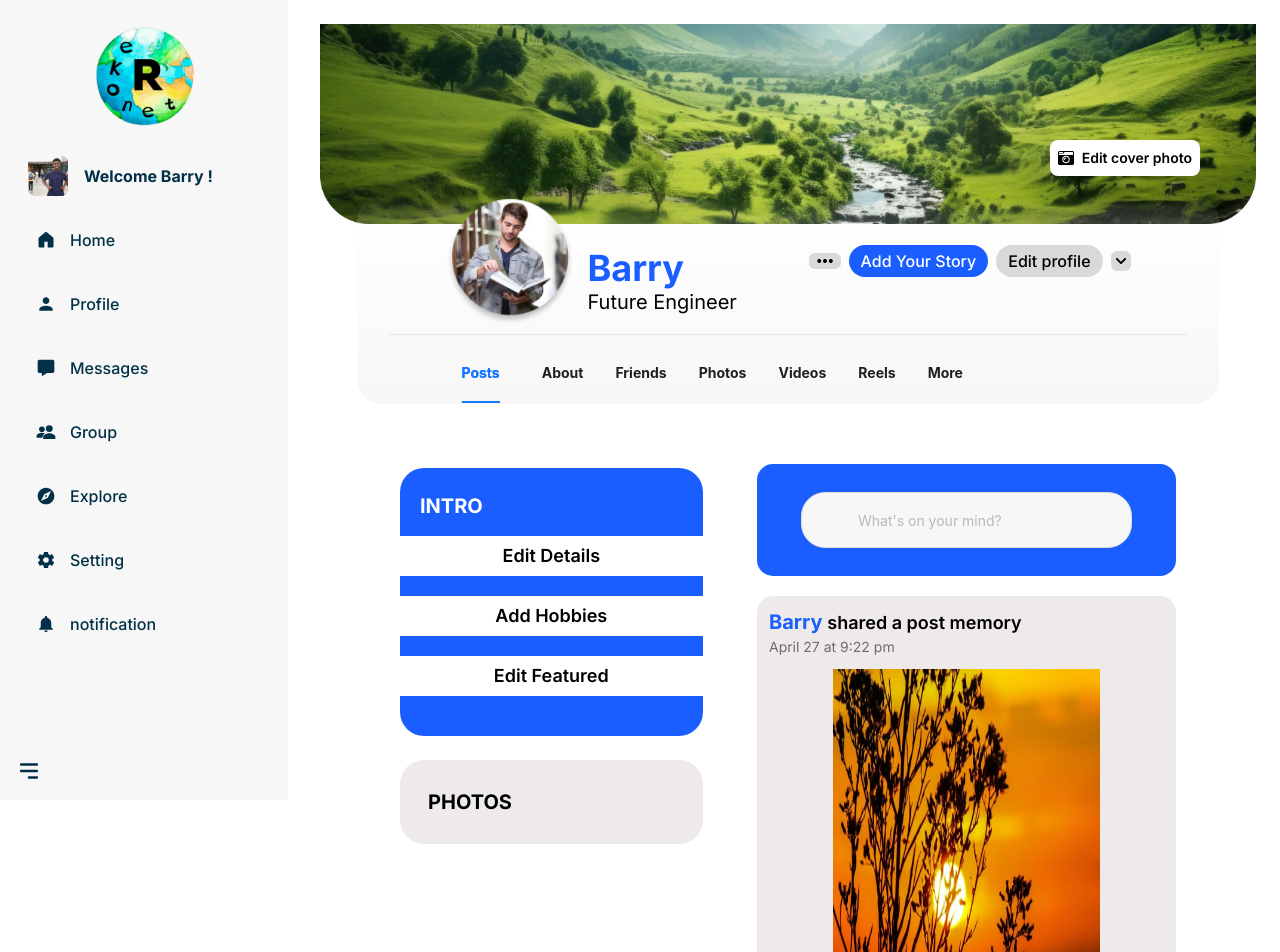
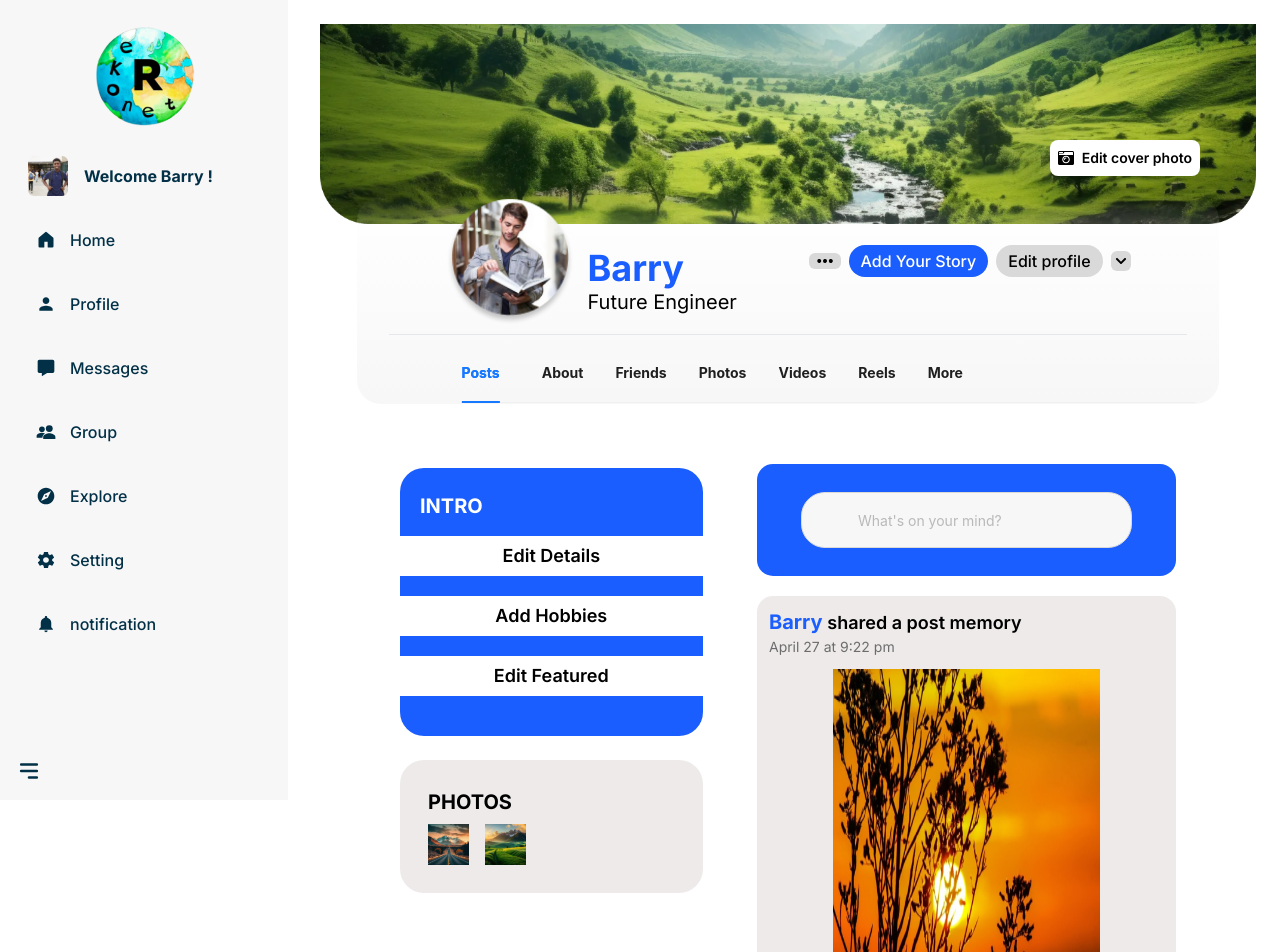
Before and after one commit to HuzaifaGhoury/Rekonethomeui, a Next.js app: page /profile in a window 1280 px wide. Shown: the top 952 px of the page. Built offline with nearby package versions, Linux system fonts and the light colour scheme.

Commit message:
Add dummy data

```diff
--- a/components/profileContent/profileContent.tsx
+++ b/components/profileContent/profileContent.tsx
@@ -1,5 +1,7 @@
 import React from "react";
 import Image from "next/image";
+import photoProfile from "@/public/Images/profileImages/profilephoto1.svg";
+import profileSecond from "@/public/Images/profileImages/profilephoto2.svg"
 // import photo1 from "../../public/Images/profileImages/profilephoto1.svg";
 // import photo2 from "../../public/Images/profileImages/profilephoto2.svg";
 // import photo3 from "../../public/Images/profileImages/profilephoto3.svg";
@@ -13,16 +15,16 @@ import memory from "../../public/Images/profileImages/Rectangle 31 (1).png";
 import { Input } from "antd";
 export default function ProfileContent() {
   // Array of photo URLs
-  // const photos = [
-  //   photo1,
-  //   photo2,
-  //   photo3,
-  //   photo4,
-  //   photo5,
-  //   photo6,
-  //   photo7,
-  //   photo8,
-  // ];
+  const photos = [
+    photoProfile,
+    profileSecond,
+    // photo3,
+    // photo4,
+    // photo5,
+    // photo6,
+    // photo7,
+    // photo8,
+  ];
   return (
     <div className=" md:flex block  justify-between ">
       <div className="md:w-[39%]">
@@ -40,7 +42,7 @@ export default function ProfileContent() {
         </div>
         <div className="bg-[#EEEAEA] p-7 h-auto my-3  md:my-6 rounded-3xl">
           <h1 className="text-black text-xl font-bold">PHOTOS</h1>
-          {/* <div className="flex flex-wrap justify-start gap-4 mt-2">
+          <div className="flex flex-wrap justify-start gap-4 mt-2">
             {photos.map((photo, index) => (
               <div key={index} className="w-2/12">
                 <Image
@@ -51,7 +53,7 @@ export default function ProfileContent() {
                 />
               </div>
             ))}
-          </div> */}
+          </div>
         </div>
       </div>
       <div className=" md:w-[54%]">
```
